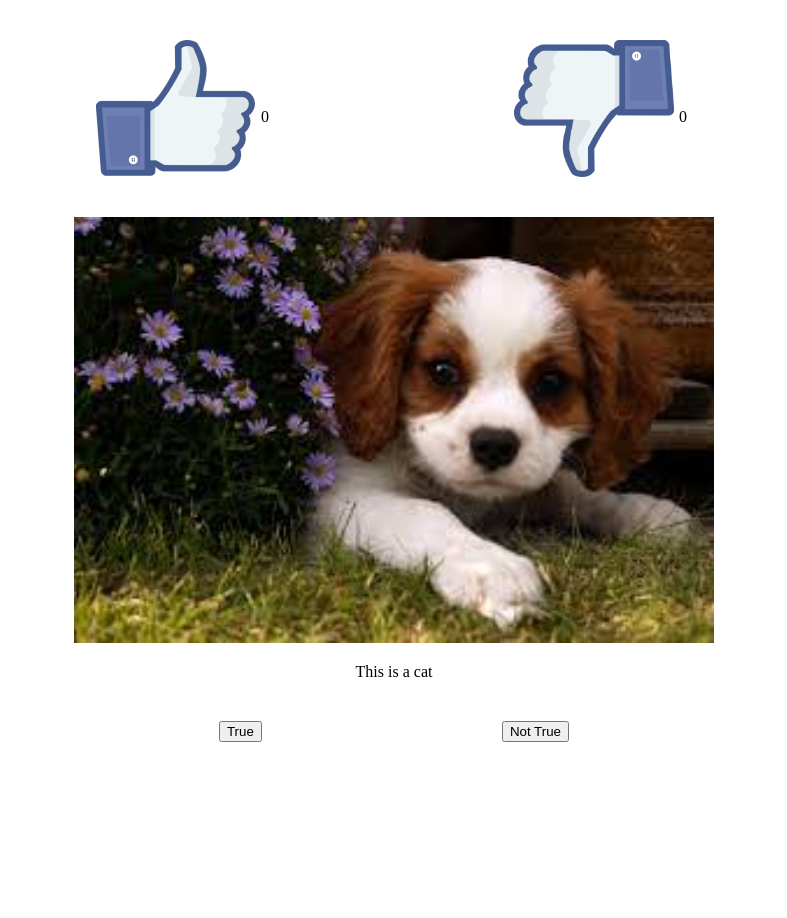
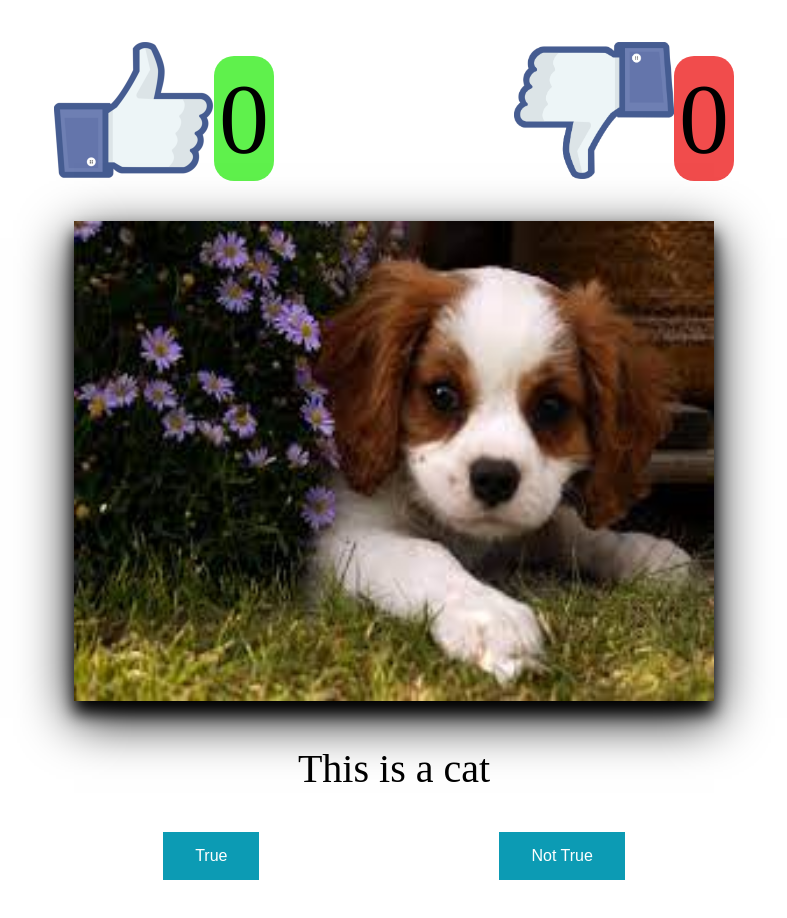
Before and after one commit to nadiahosisy/React---Match-Finding, a React (Vite) app in the folder Match Finding/: page / in a window 1280 px wide. Shown: the whole page, without its empty margins (246-1033 px from the left). Before the commit the page ends 800 px from the top, so only its background shows below. Built offline with nearby package versions, Linux system fonts and the light colour scheme.

Commit message:
add style to the two buttons and also to the span and the images

```diff
--- a/Match Finding/src/MainComponent.jsx
+++ b/Match Finding/src/MainComponent.jsx
@@ -91,7 +91,7 @@ const MainComponent = () => {
             src="../public/images/like.png"
             alt="Like"
           ></img>
-          <span>{countPos}</span>
+          <span className="posCount">{countPos}</span>
         </div>
         <div className="dislike-container">
           <img
@@ -99,20 +99,27 @@ const MainComponent = () => {
             src="../public/images/dislike.png"
             alt="Dislike"
           ></img>
-          <span>{countNeg}</span>
+          <span className="negCount">{countNeg}</span>
         </div>
       </div>
       <div className="middle-main">
         <img
-          className="lion"
+          className="image"
           src={`../public/images/${randomImage}`}
           alt="Random Image"
         />
-        <p>{randomText}</p>
+        <p className="random-text">{randomText}</p>
       </div>
       <div className="bottom-main">
-        <button onClick={() => generateRandomText(true)}>True</button>
-        <button onClick={() => generateRandomText(false)}>Not True</button>
+        <button className="true-btn" onClick={() => generateRandomText(true)}>
+          True
+        </button>
+        <button
+          className="not-true-btn"
+          onClick={() => generateRandomText(false)}
+        >
+          Not True
+        </button>
       </div>
     </div>
   );
--- a/Match Finding/src/index.css
+++ b/Match Finding/src/index.css
@@ -4,6 +4,16 @@
 
 .dislike-img {
   width: 10rem;
+}
+.posCount {
+  font-size: 100px;
+  background-color: rgba(28, 235, 1, 0.7);
+  border-radius: 20px;
+}
+.negCount {
+  font-size: 100px;
+  background-color: rgba(235, 1, 1, 0.7);
+  border-radius: 20px;
 }
 
 .top-main {
@@ -24,16 +34,24 @@
 .like-container span,
 .dislike-container span {
   margin-top: 1rem;
-  background-color: rgba(255, 255, 255, 0.7);
+
   padding: 5px;
   text-align: center;
 }
-.lion {
-  width: 40rem;
+.image {
+  max-width: 40rem;
+  max-height: 30rem;
+  min-height: 30rem;
+  min-width: 40rem;
+  box-shadow: 0 12px 16px 0 rgba(0, 0, 0, 1.1), 0 17px 50px 0 rgba(0, 0, 0, 1.1);
 }
 .middle-main {
   margin-top: 40px;
 }
+.random-text {
+  font-size: 40px;
+}
+
 .bottom-main {
   display: flex;
   align-items: center;
@@ -41,3 +59,31 @@
   gap: 15rem;
   margin-top: 40px;
 }
+.true-btn {
+  background-color: #0c9bb4;
+  border: none;
+  color: white;
+  padding: 15px 32px;
+  text-align: center;
+  text-decoration: none;
+  display: inline-block;
+  font-size: 16px;
+}
+.true-btn:hover {
+  box-shadow: 0 12px 16px 0 rgba(0, 0, 0, 0.24),
+    0 17px 50px 0 rgba(0, 0, 0, 0.19);
+}
+.not-true-btn {
+  background-color: #0c9bb4;
+  border: none;
+  color: white;
+  padding: 15px 32px;
+  text-align: center;
+  text-decoration: none;
+  display: inline-block;
+  font-size: 16px;
+}
+.not-true-btn:hover {
+  box-shadow: 0 12px 16px 0 rgba(0, 0, 0, 0.24),
+    0 17px 50px 0 rgba(0, 0, 0, 0.19);
+}
```
